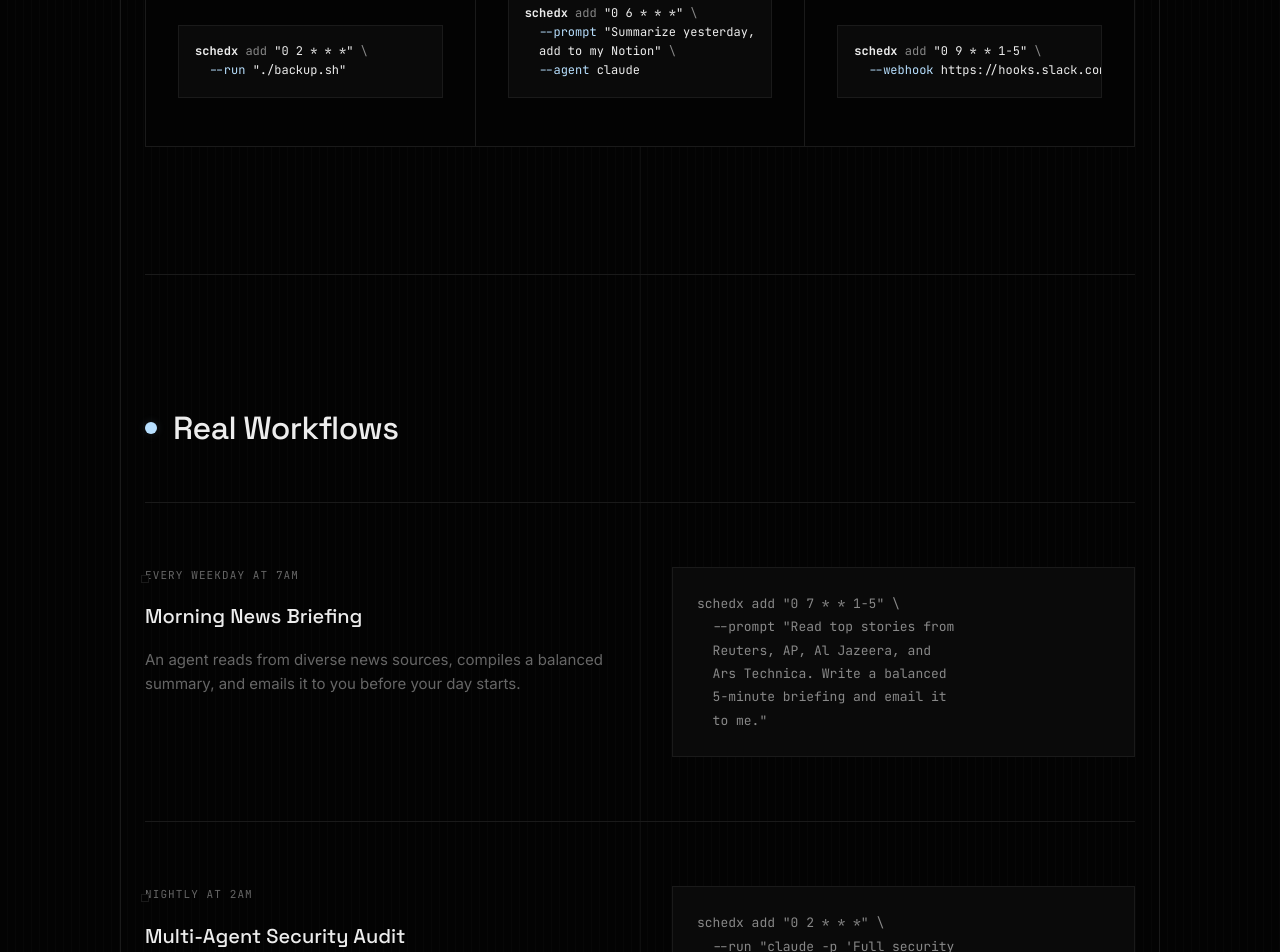
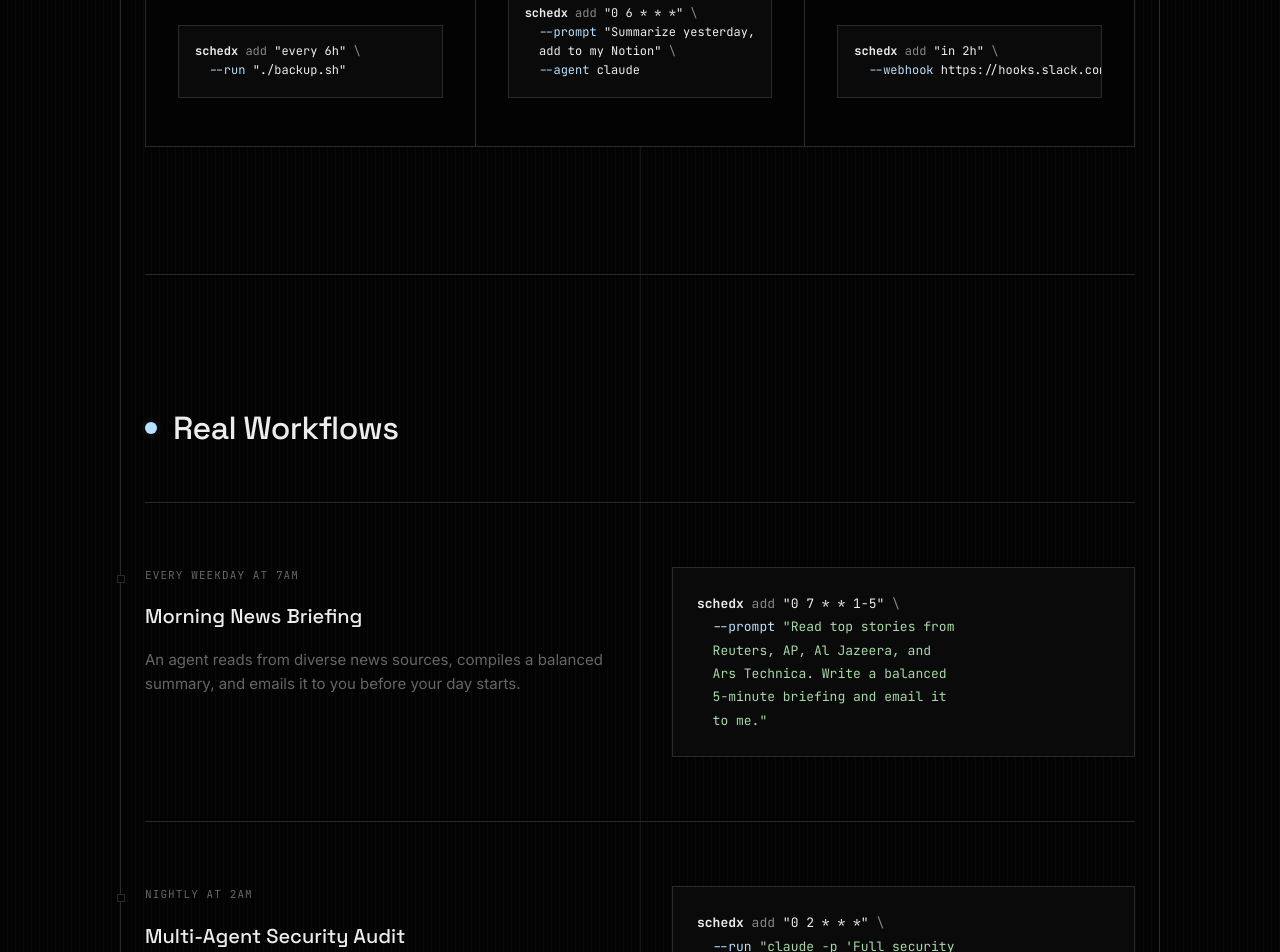
Before and after one commit to Alireza29675/schedx, a Next.js app: page / in a window 1280 px wide. Shown: the part 1848-2800 px from the top of the page. Built offline with nearby package versions, Linux system fonts and the light colour scheme.

Commit message:
fix: syntax highlighting, varied schedule types, workflow dot position

```diff
--- a/src/app/globals.css
+++ b/src/app/globals.css
@@ -8,7 +8,7 @@
   --fg-code: #888888;
   --accent: #b8e0ff;
   --accent-glow: rgba(184, 224, 255, 0.15);
-  --border: #1a1a1a;
+  --border: #2a2a2a;
   --border-hover: #333333;
   --rhythm: 24px;
 }
@@ -31,8 +31,8 @@ body {
     to right,
     transparent,
     transparent 7px,
-    rgba(255, 255, 255, 0.015) 7px,
-    rgba(255, 255, 255, 0.015) 8px
+    rgba(255, 255, 255, 0.02) 7px,
+    rgba(255, 255, 255, 0.02) 8px
   );
 }
 
@@ -262,6 +262,10 @@ section::after {
 .hl-cmd { color: var(--fg-main); font-weight: bold; }
 .hl-flag { color: var(--accent); }
 .hl-val { color: var(--fg-main); }
+.hl-str { color: #a8d8a8; }
+.hl-comment { color: #555555; font-style: italic; }
+.hl-op { color: var(--fg-muted); }
+.hl-redirect { color: #d4a8d4; }
 
 /* Copy button */
 .copy-btn {
@@ -329,12 +333,13 @@ section::after {
 .workflow-item::before {
   content: "";
   position: absolute;
-  left: -4px;
+  left: calc(-1 * var(--rhythm) - 4px);
   top: 4.5rem;
   width: 8px;
   height: 8px;
   background: var(--bg);
   border: 1px solid var(--border);
+  z-index: 2;
 }
 
 .workflow-item:hover::before {
--- a/src/app/page.tsx
+++ b/src/app/page.tsx
@@ -69,10 +69,10 @@ export default function Home() {
               Schedule any shell command on a cron expression or human interval.
             </p>
             <div className="copyable">
-              <CopyButton text={`schedx add "0 2 * * *" \\\n  --run "./backup.sh"`} />
+              <CopyButton text={`schedx add "every 6h" \\\n  --run "./backup.sh"`} />
               <pre>
                 <span className="hl-cmd">schedx</span> add{" "}
-                <span className="hl-val">&quot;0 2 * * *&quot;</span> \{"\n"}
+                <span className="hl-val">&quot;every 6h&quot;</span> \{"\n"}
                 {"  "}
                 <span className="hl-flag">--run</span>{" "}
                 <span className="hl-val">&quot;./backup.sh&quot;</span>
@@ -127,13 +127,13 @@ export default function Home() {
               body.
             </p>
             <div className="copyable">
-              <CopyButton text={`schedx add "0 9 * * 1-5" \\\n  --webhook https://hooks.slack.com/...`} />
+              <CopyButton text={`schedx add "in 2h" \\\n  --webhook https://hooks.slack.com/T00`} />
               <pre>
                 <span className="hl-cmd">schedx</span> add{" "}
-                <span className="hl-val">&quot;0 9 * * 1-5&quot;</span> \{"\n"}
+                <span className="hl-val">&quot;in 2h&quot;</span> \{"\n"}
                 {"  "}
                 <span className="hl-flag">--webhook</span>{" "}
-                <span className="hl-val">https://hooks.slack.com/...</span>
+                <span className="hl-val">https://hooks.slack.com/T00</span>
               </pre>
             </div>
           </div>
@@ -157,12 +157,9 @@ export default function Home() {
             </div>
             <div className="workflow-code copyable">
               <CopyButton text={`schedx add "0 7 * * 1-5" \\\n  --prompt "Read top stories from Reuters, AP, Al Jazeera, and Ars Technica. Write a balanced 5-minute briefing and email it to me."`} />
-              <pre>{`schedx add "0 7 * * 1-5" \\
-  --prompt "Read top stories from
-  Reuters, AP, Al Jazeera, and
-  Ars Technica. Write a balanced
-  5-minute briefing and email it
-  to me."`}</pre>
+              <pre>
+<span className="hl-cmd">schedx</span> add <span className="hl-val">&quot;0 7 * * 1-5&quot;</span> \{"\n"}{"  "}<span className="hl-flag">--prompt</span> <span className="hl-str">&quot;Read top stories from{"\n"}{"  "}Reuters, AP, Al Jazeera, and{"\n"}{"  "}Ars Technica. Write a balanced{"\n"}{"  "}5-minute briefing and email it{"\n"}{"  "}to me.&quot;</span>
+              </pre>
             </div>
           </div>
 
@@ -179,14 +176,9 @@ export default function Home() {
             </div>
             <div className="workflow-code copyable">
               <CopyButton text={`schedx add "0 2 * * *" \\\n  --run "claude -p 'Full security scan: ports, logins, processes' > /tmp/a1.md && codex -p 'Review network and firewall' > /tmp/a2.md && claude -p 'Judge these reports. Alert only if needed.'"`} />
-              <pre>{`schedx add "0 2 * * *" \\
-  --run "claude -p 'Full security
-  scan: ports, logins, processes'
-  > /tmp/a1.md &&
-  codex -p 'Review network and
-  firewall' > /tmp/a2.md &&
-  claude -p 'Judge these reports.
-  Alert only if needed.'"`}</pre>
+              <pre>
+<span className="hl-cmd">schedx</span> add <span className="hl-val">&quot;0 2 * * *&quot;</span> \{"\n"}{"  "}<span className="hl-flag">--run</span> <span className="hl-str">&quot;claude -p &apos;Full security{"\n"}{"  "}scan: ports, logins, processes&apos;{"\n"}{"  "}&gt; /tmp/a1.md</span> <span className="hl-op">&amp;&amp;</span>{"\n"}{"  "}<span className="hl-str">codex -p &apos;Review network and{"\n"}{"  "}firewall&apos; &gt; /tmp/a2.md</span> <span className="hl-op">&amp;&amp;</span>{"\n"}{"  "}<span className="hl-str">claude -p &apos;Judge these reports.{"\n"}{"  "}Alert only if needed.&apos;&quot;</span>
+              </pre>
             </div>
           </div>
 
@@ -203,11 +195,9 @@ export default function Home() {
             </div>
             <div className="workflow-code copyable">
               <CopyButton text={`schedx add "in 30m" \\\n  --prompt "Check the /health endpoint and error rates for the last 30 minutes. Did the deploy go clean?"`} />
-              <pre>{`schedx add "in 30m" \\
-  --prompt "Check the /health
-  endpoint and error rates for
-  the last 30 minutes. Did the
-  deploy go clean?"`}</pre>
+              <pre>
+<span className="hl-cmd">schedx</span> add <span className="hl-val">&quot;in 30m&quot;</span> \{"\n"}{"  "}<span className="hl-flag">--prompt</span> <span className="hl-str">&quot;Check the /health{"\n"}{"  "}endpoint and error rates for{"\n"}{"  "}the last 30 minutes. Did the{"\n"}{"  "}deploy go clean?&quot;</span>
+              </pre>
             </div>
           </div>
         </div>
```
